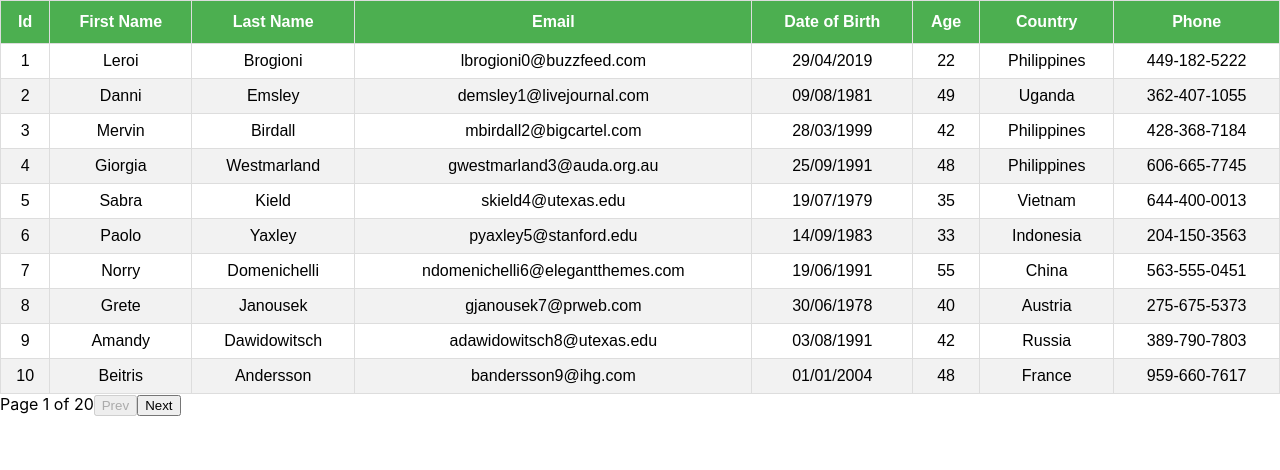
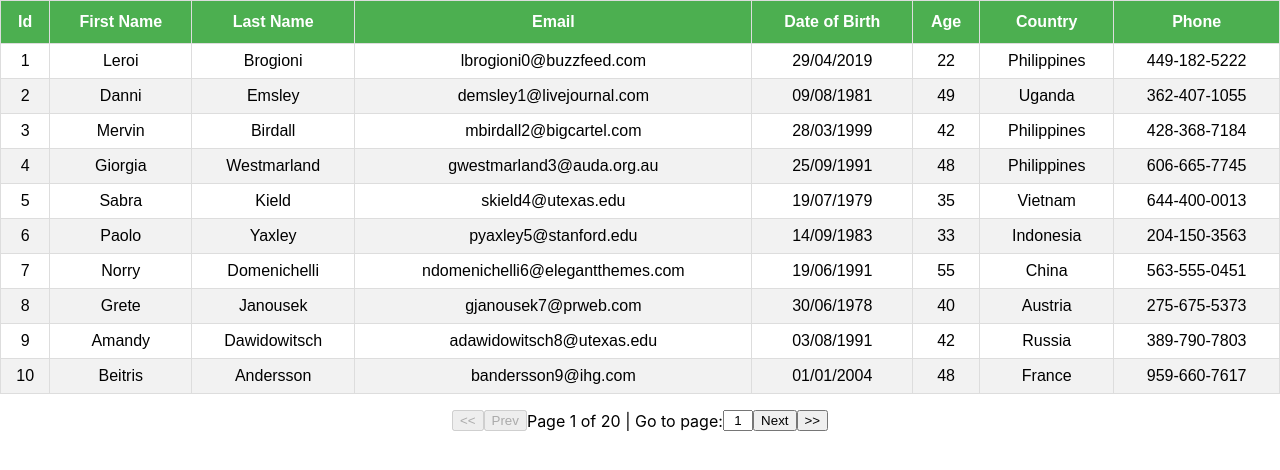
Before and after one commit to mirstuk/react-table-demo, a React (Create React App) app: page / in a window 1280 px wide. Shown: the top 470 px of the page. Built offline with nearby package versions, Linux system fonts and the light colour scheme.

Commit message:
React Table Tutorial - 12 - Pagination (Goto Page)

```diff
--- a/src/components/PaginationTable.js
+++ b/src/components/PaginationTable.js
@@ -18,6 +18,8 @@ const PaginationTable = () => {
     canNextPage,
     nextPage,
     pageOptions,
+    gotoPage,
+    pageCount,
     state,
     prepareRow,
   } = useTable(
@@ -57,15 +59,31 @@ const PaginationTable = () => {
           })}
         </tbody>
       </table>
-      <div>
-        <span>
-          Page {pageIndex + 1} of {pageOptions.length}
-        </span>
+      <div className="pagination">
+        <button onClick={() => gotoPage(0)} disabled={!canPreviousPage}>
+          {'<<'}
+        </button>
         <button onClick={() => previousPage()} disabled={!canPreviousPage}>
           Prev
         </button>
+        <div>
+          Page {pageIndex + 1} of {pageOptions.length}
+        </div>
+
+        <div>&nbsp;| Go to page: </div>
+        <input
+          type="number"
+          defaultValue={pageIndex + 1}
+          onChange={e => {
+            const pageNumber = e.target.value ? Number(e.target.value) - 1 : 0;
+            gotoPage(pageNumber);
+          }}
+        />
         <button onClick={() => nextPage()} disabled={!canNextPage}>
           Next
+        </button>
+        <button onClick={() => gotoPage(pageCount - 1)} disabled={!canNextPage}>
+          {'>>'}
         </button>
       </div>
     </>
--- a/src/components/table.css
+++ b/src/components/table.css
@@ -60,3 +60,19 @@ table tfoot td {
 .search-column input::placeholder {
   color: #aaa;
 }
+
+.pagination {
+  margin: 1rem auto;
+  display: flex;
+  justify-content: center;
+  align-items: center;
+}
+.pagination input {
+  text-align: center;
+  width: 3ch;
+}
+.pagination input::-webkit-outer-spin-button,
+.pagination input::-webkit-inner-spin-button {
+  -webkit-appearance: none;
+  margin: 0;
+}
```
